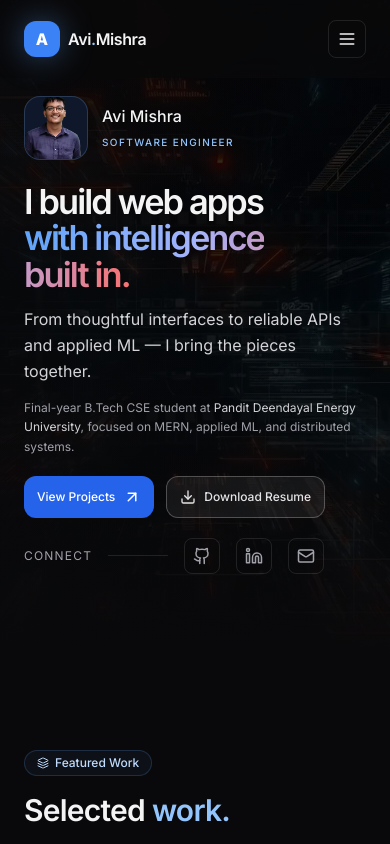
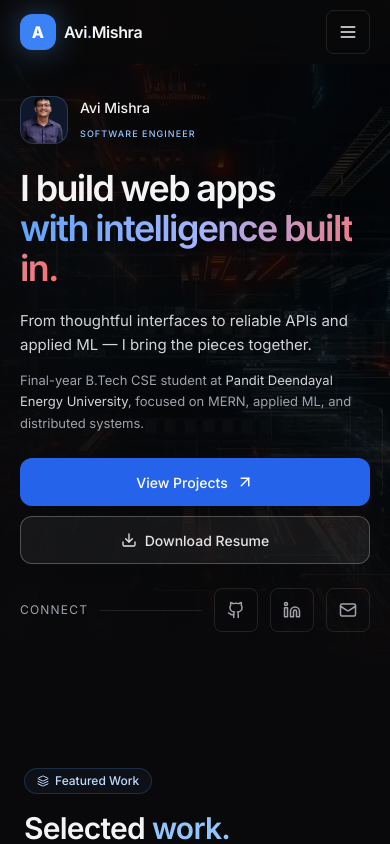
Before and after one commit to avimishra25/portfolio, a React (Vite) app: page / in a window 390 px wide. Shown: the top 844 px of the page. Built offline with nearby package versions, Linux system fonts and the light colour scheme.

Commit message:
fix: improve mobile hero layout

```diff
--- a/src/components/Hero.jsx
+++ b/src/components/Hero.jsx
@@ -97,10 +97,10 @@ export default function Hero() {
           type="button"
           onClick={() => setVideoPaused((paused) => !paused)}
           aria-label={videoPaused ? 'Play background video' : 'Pause background video'}
-          className="absolute bottom-6 right-6 z-20 flex items-center gap-2 rounded-full border border-white/20 bg-black/50 px-4 py-2 text-xs text-zinc-200 backdrop-blur hover:bg-black/70 transition"
+          className="hero-video-toggle absolute bottom-6 right-6 z-20 flex items-center gap-2 rounded-full border border-white/20 bg-black/50 px-4 py-2 text-xs text-zinc-200 backdrop-blur hover:bg-black/70 transition"
         >
           {videoPaused ? <Play size={14} /> : <Pause size={14} />}
-          {videoPaused ? 'Play background' : 'Pause background'}
+          <span>{videoPaused ? 'Play background' : 'Pause background'}</span>
         </button>
       )}
 
@@ -108,7 +108,7 @@ export default function Hero() {
         {/* LEFT: Copy */}
         <div className="hero-copy">
           <p className="hero-identity text-sm font-medium text-blue-300 tracking-[0.18em] uppercase mb-4">
-            <span className="relative block h-16 w-16 shrink-0 overflow-hidden rounded-2xl border border-blue-300/20 bg-slate-900 lg:hidden">
+            <span className="hero-avatar relative block h-16 w-16 shrink-0 overflow-hidden rounded-2xl border border-blue-300/20 bg-slate-900 lg:hidden">
               <img
                 src="/assets/avi-cutout.png"
                 alt=""
@@ -127,7 +127,7 @@ export default function Hero() {
             transition={{ delay: 0.05, duration: 0.7 }}
             className="text-[clamp(2.6rem,5.1vw,4.6rem)] font-semibold tracking-[-0.055em] leading-[1.06] max-w-[650px]"
           >
-            I build web apps<br /><span className="text-gradient">with intelligence<br />built in.</span>
+            I build web apps<br /><span className="text-gradient">with intelligence<br className="hidden lg:block" />{' '}built in.</span>
           </motion.h1>
 
           <motion.p
@@ -153,7 +153,7 @@ export default function Hero() {
             initial={{ opacity: 0, y: 20 }}
             animate={{ opacity: 1, y: 0 }}
             transition={{ delay: 0.35, duration: 0.7 }}
-            className="mt-8 flex flex-wrap gap-3"
+            className="hero-actions mt-8 flex flex-wrap gap-3"
           >
             <a href="#projects" className="btn-primary">
               View Projects <ArrowUpRight size={18} />
@@ -171,7 +171,7 @@ export default function Hero() {
             initial={{ opacity: 0, y: 20 }}
             animate={{ opacity: 1, y: 0 }}
             transition={{ delay: 0.45, duration: 0.7 }}
-            className="mt-8 flex items-center gap-4 text-zinc-400"
+            className="hero-socials mt-8 flex items-center gap-4 text-zinc-400"
           >
             <span className="text-xs uppercase tracking-widest">Connect</span>
             <span className="h-px flex-1 bg-white/10 max-w-[60px]" />
--- a/src/components/Navbar.jsx
+++ b/src/components/Navbar.jsx
@@ -64,7 +64,7 @@ export default function Navbar() {
       initial={{ y: -60, opacity: 0 }}
       animate={{ y: 0, opacity: 1 }}
       transition={{ duration: 0.5, ease: 'easeOut' }}
-      className={`fixed top-0 inset-x-0 z-50 transition-all ${
+      className={`site-header fixed top-0 inset-x-0 z-50 transition-all ${
         scrolled ? 'py-3 backdrop-blur-xl bg-base/90 border-b border-white/10' : 'py-5 bg-base/80 backdrop-blur-lg'
       }`}
     >
--- a/src/index.css
+++ b/src/index.css
@@ -159,3 +159,26 @@ body {
   .hero-copy > div { margin-top: 20px; }
   .hero-copy .btn-primary, .hero-copy .btn-ghost { padding: 11px 13px; font-size: 12px; }
 }
+
+/* A compact, content-led first screen on phones. Desktop keeps its portrait layout. */
+@media (max-width: 639px) {
+  .site-header { padding-block: 10px; }
+  .site-header > div:first-child { padding-inline: 20px; }
+  #menu-toggle { display: grid; place-items: center; width: 44px; height: 44px; }
+  .hero-section { padding-top: 96px; padding-bottom: 40px; }
+  .hero-section > .relative { padding-inline: 20px; gap: 0; }
+  .hero-copy > .hero-identity { gap: 12px; margin-bottom: 24px; padding-right: 52px; }
+  .hero-avatar { width: 48px; height: 48px; border-radius: 14px; }
+  .hero-identity > span:last-child > span:first-child { font-size: 14px; }
+  .hero-identity > span:last-child > span:last-child { font-size: 9px; letter-spacing: .12em; }
+  .hero-copy > h1 { font-size: clamp(2rem, 9.2vw, 3rem); line-height: 1.12; letter-spacing: -.045em; text-wrap: balance; }
+  .hero-copy > p:nth-of-type(2) { margin-top: 20px; font-size: 15px; line-height: 1.65; }
+  .hero-copy > p:nth-of-type(3) { margin-top: 12px; font-size: 13px; line-height: 1.65; }
+  .hero-copy > .hero-actions { display: grid; grid-template-columns: 1fr; gap: 10px; margin-top: 24px; }
+  .hero-actions .btn-primary, .hero-actions .btn-ghost { justify-content: center; min-height: 48px; padding: 12px 16px; font-size: 14px; }
+  .hero-copy > .hero-socials { margin-top: 24px; gap: 12px; }
+  .hero-socials > span:nth-child(2) { max-width: none; }
+  .hero-socials > a { display: grid; place-items: center; width: 44px; height: 44px; padding: 0; flex-shrink: 0; }
+  .hero-video-toggle { top: 98px; right: 20px; bottom: auto; justify-content: center; width: 44px; height: 44px; padding: 0; color: #a1a1aa; }
+  .hero-video-toggle > span { display: none; }
+}
```
